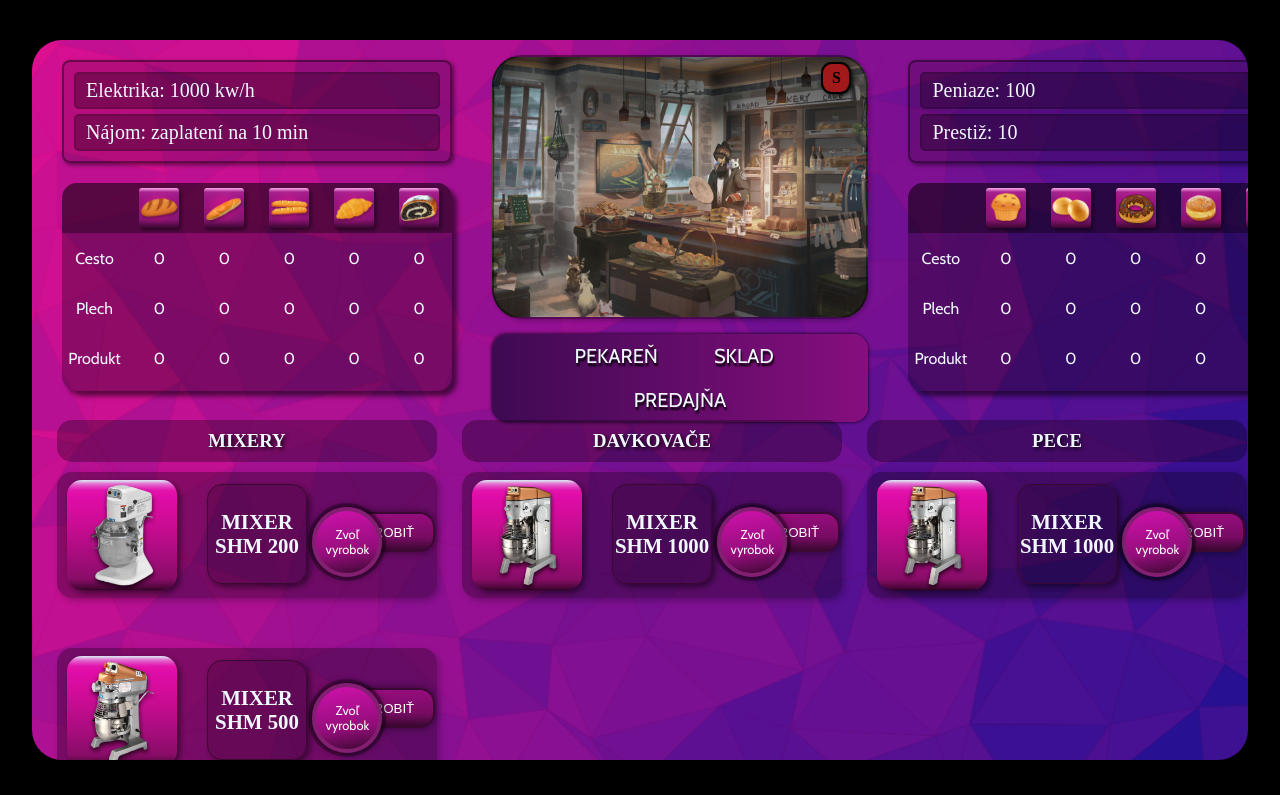
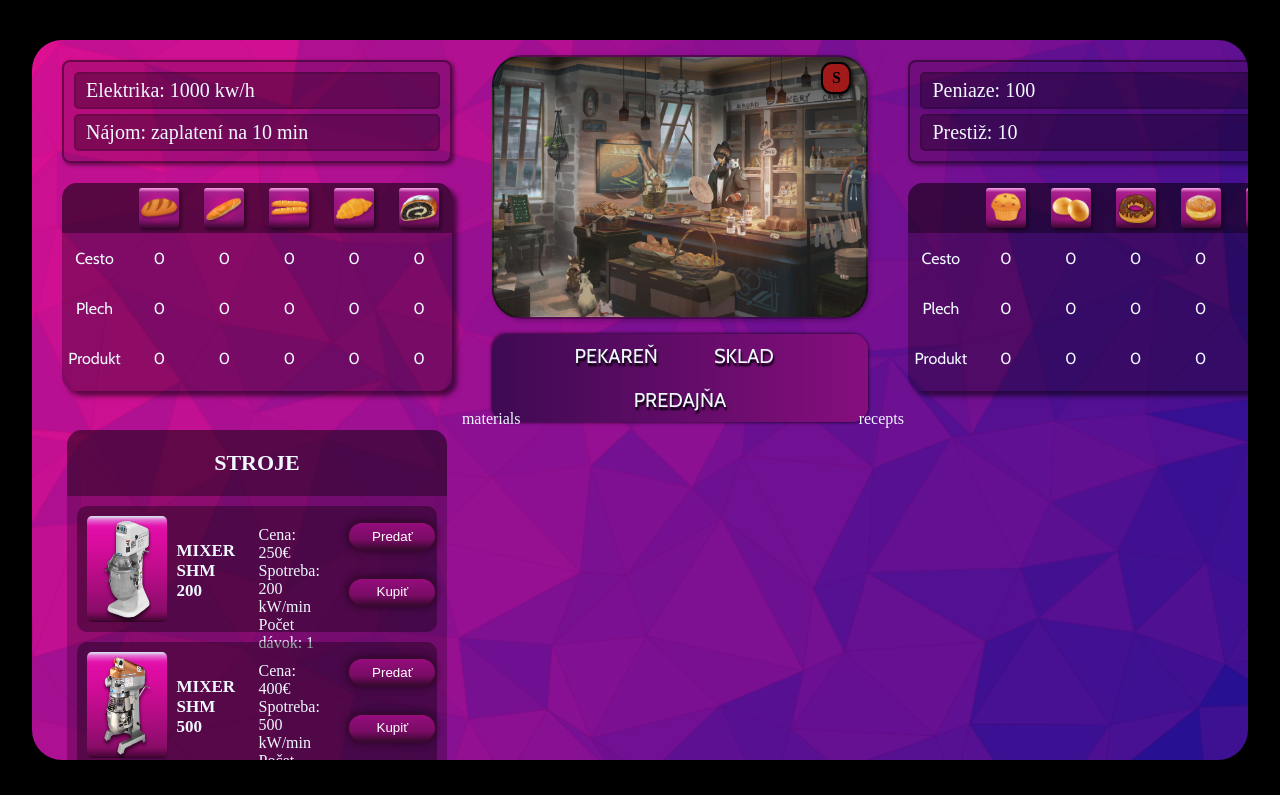
Before and after one commit to MichalBJ/King-of-Bakery, a plain HTML site: page index.html in a window 1280 px wide. Both pictures are taken after a click on the item "NOVÁ HRA". Drawn offline with nearby package versions, Linux system fonts and the light colour scheme.

Commit message:
add machine to storage section

```diff
--- a/index.html
+++ b/index.html
@@ -333,6 +333,55 @@
 
 
                 </div>
+                <div class="storage">
+                    <div class="machine-wraper">
+                        <h3>STROJE</h3>
+                        <div class="mixer-shm-200">
+                            <img src="img/machine/miesic/miesic200.jpg" title="mixer-shm-200">
+                            <h4>MIXER SHM 200</h4>
+                            <ul>
+                                <li>Cena: 250€</li>
+                                <li>Spotreba: 200 kW/min</li>
+                                <li>Počet dávok: 1</li>
+                            </ul>
+                            <div class="button-wraper">
+                                <button class="sell-button button" type="button">Predať</button>
+                                <button class="buy-button button" type="button">Kupiť</button>
+                            </div>
+                        </div>
+                        <div class="mixer-shm-500">
+                            <img src="img/machine/miesic/miesic500.jpg" title="mixer-shm-200">
+                            <h4>MIXER SHM 500</h4>
+                            <ul>
+                                <li>Cena: 400€</li>
+                                <li>Spotreba: 500 kW/min</li>
+                                <li>Počet dávok: 1</li>
+                            </ul>
+                            <div class="button-wraper">
+                                <button class="sell-button button" type="button">Predať</button>
+                                <button class="buy-button button" type="button">Kupiť</button>
+                            </div>
+                        </div>
+                        <div class="mixer-shm-1000">
+                            <img src="img/machine/miesic/miesic1000.jpg" title="mixer-shm-200">
+                            <h4>MIXER SHM 1000</h4>
+                            <ul>
+                                <li>Cena: 650€</li>
+                                <li>Spotreba: 700 kW/min</li>
+                                <li>Počet dávok: 1</li>
+                            </ul>
+                            <div class="button-wraper">
+                                <button class="sell-button button" type="button">Predať</button>
+                                <button class="buy-button button" type="button">Kupiť</button>
+                            </div>
+                        </div>
+                    </div>
+                    <div class="materials-wraper">materials</div>
+                    <div class="recepts-wraper">recepts</div>
+                    <div class="overhead-costs">Režijne náklady</div>
+                    <div class="advertising">Reklama</div>
+                </div>
+                <div class="shop"></div>
             </div>
         </div>
 
--- a/style/style.css
+++ b/style/style.css
@@ -127,7 +127,7 @@ body {
     width: 0;
 }
 
-/*štylovanie hornej tretiny obrazovky, ktorá ma informativny charakter*/
+/*štylovanie hornej polovice obrazovky, ktorá ma informativny charakter*/
 
 .info-section {
     max-width: 100%;
@@ -338,6 +338,8 @@ body {
     background-color: rgb(59, 7, 55);
 }
 
+/*štylovanie dolnej polovice obrazovky, ktorá ma ovladaci charakter*/
+
 .control-section {
     max-width: 100%;
 
@@ -346,10 +348,12 @@ body {
     position: relative;
 }
 
+/*štylovanie sekcie pekareň*/
+
 .bakery {
     position: relative;
     width: 96.5%;
-    display: grid;
+    display: none;
     grid-template-columns: repeat(3, 1fr);
     column-gap: 25px;
     margin-left: 25px;
@@ -398,7 +402,7 @@ body {
 
 .menu {
     position: absolute;
-    right: -8%;
+    right: -6%;
     width: 240px;
     height: 140px;
     display: flex;
@@ -466,6 +470,13 @@ body {
     width: 40px;
     height: 40px;
     border-radius: 50%;
+    box-shadow: 0 0 3px 3px rgba(11, 11, 11, 0.4);
+}
+
+.menu li a>img:hover {
+    width: 50px;
+    height: 50px;
+    box-shadow: 0 0 0 6px rgba(11, 11, 11, 0.4);
 }
 
 .actual-doing {
@@ -541,3 +552,91 @@ body {
 .cas span {
     padding: 0 3px;
 }
+
+/*štylovanie sekcie sklad*/
+
+.storage {
+    position: relative;
+    width: 96.5%;
+    display: grid;
+    grid-template-columns: repeat(3, 1fr);
+    column-gap: 25px;
+    margin-left: 25px;
+}
+
+.machine-wraper {
+    width: 100%;
+    height: 400px;
+    background: rgba(0, 0, 0, 0.236);
+    margin: 20px 10px;
+    border-radius: 15px;
+}
+
+.machine-wraper > h3 {
+    text-align: center;
+    font-size: 22px;
+    padding: 20px;
+    background: rgba(0, 0, 0, 0.35);
+    border-radius: 15px 15px 0 0;
+}
+
+.mixer-shm-200, .mixer-shm-500, .mixer-shm-1000 {
+    position: relative;
+    display: flex;
+    margin: 10px auto;
+    width: 95%;
+    background: rgba(0, 0, 0, 0.35);
+    border-radius: 10px;
+}
+
+.mixer-shm-200 img, .mixer-shm-500 img, .mixer-shm-1000 img {
+    position: relative;
+    width: 80px;
+    margin: 10px;
+    border-radius: 5px;
+    display: inline;
+}
+
+.mixer-shm-200 h4, .mixer-shm-500 h4, .mixer-shm-1000 h4 {
+    height: 30px;
+    font-size: 17px;
+    position: relative;
+    top: 35px;
+    margin-right: 10px;
+    padding-right: 10px;
+}
+
+.mixer-shm-200 ul, .mixer-shm-500 ul, .mixer-shm-1000 ul {
+    position: relative;
+    top: 20px;
+    list-style: none;
+    margin-right: 15px;
+}
+
+.mixer-shm-200 .button-wraper, .mixer-shm-500 .button-wraper, .mixer-shm-1000 .button-wraper {
+    position: relative;
+    display: grid;
+    grid-template-rows: repeat(2, 1fr);
+    width: 100px;
+    margin-top: 15px;
+    margin-left: 5px;
+}
+
+.button {
+    position: relative;
+    width: 90px;
+    height: 30px;
+    background: linear-gradient(0deg, rgb(59, 8, 50) 0%, rgb(119, 11, 99) 35%, rgb(150, 13, 125) 100%);
+    border: 2px solid rgb(59, 8, 50);
+    border-radius: 15px;
+    cursor: pointer;
+    box-shadow: 0 0 8px rgba(0, 0, 0, 0.501);
+    color: white;
+    display: inline-block;
+}
+
+.button:hover {
+
+    width: 95px;
+    height: 32px;
+}
```
